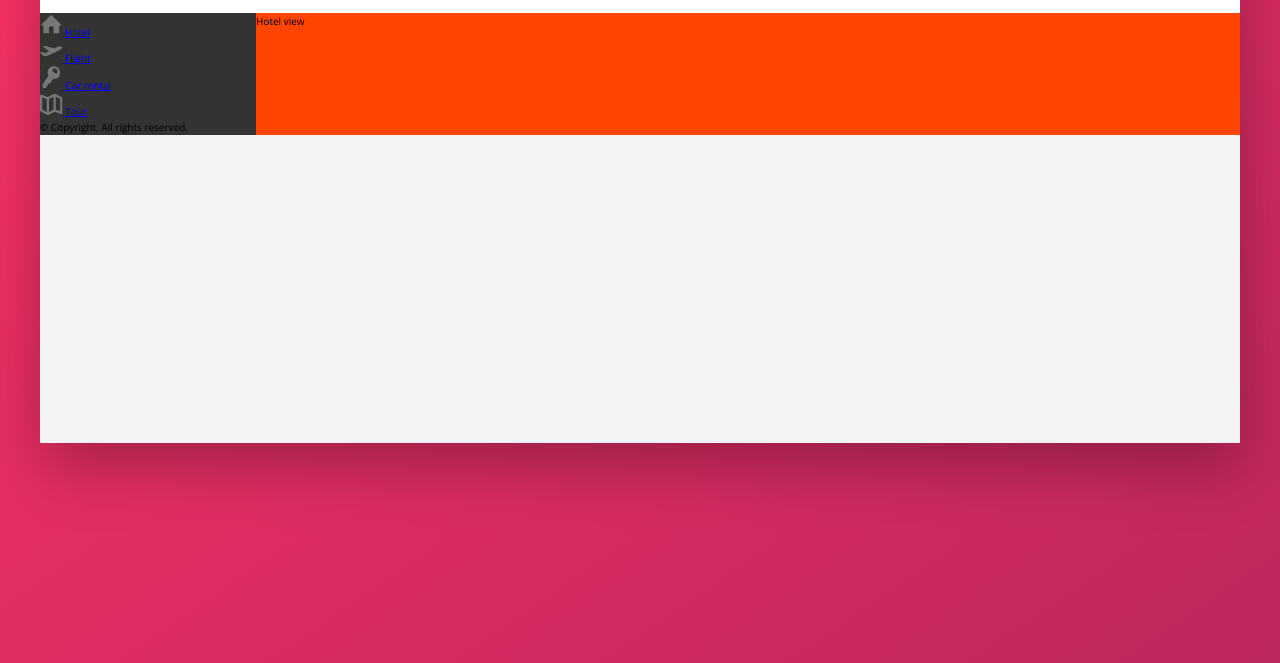
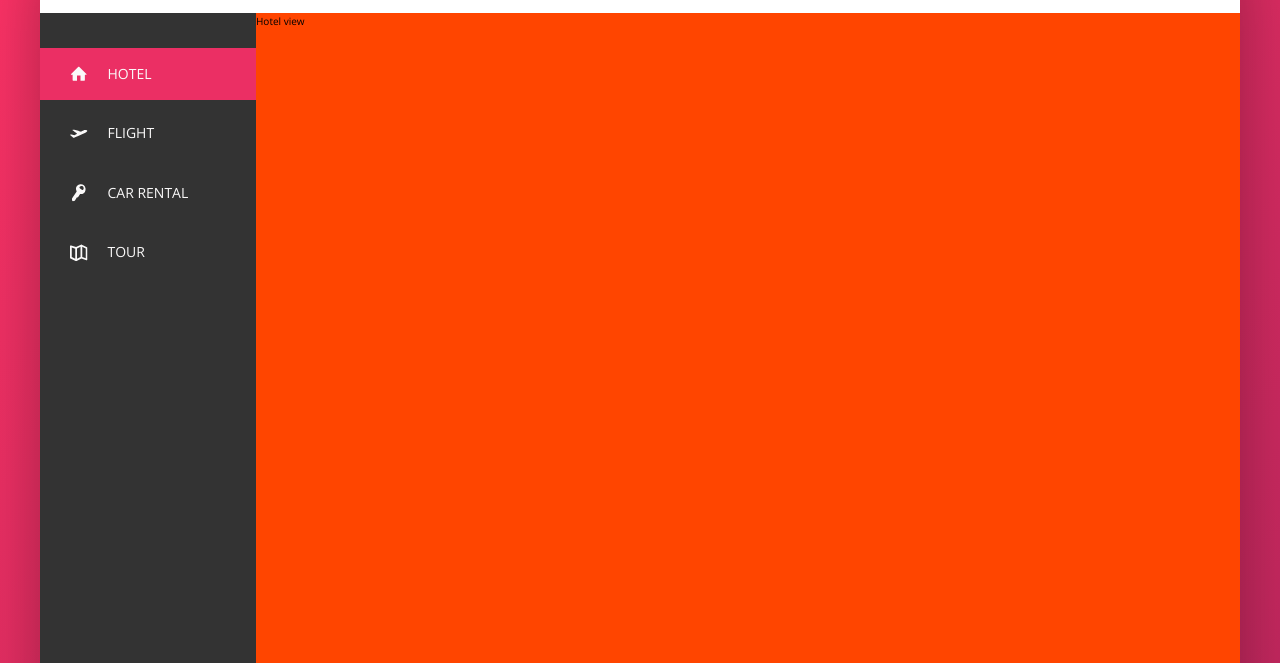
Before and after one commit to Hamadrial/Demo-Website-Booking, a website: page index.html in a window 1280 px wide. Shown: the part 137-800 px from the top of the page. Drawn offline with nearby package versions, Linux system fonts and the light colour scheme.

Commit message:
side-nav

```diff
--- a/index.html
+++ b/index.html
@@ -52,11 +52,12 @@
 				</nav> <!-- /.user-nav -->
 			</header>
 
+			<!-- CONTENT -->
 			<div class="content">
 				<nav class="sidebar">
 					<ul class="side-nav">
 						<!-- Hotel -->
-						<li class="side-nav__item">
+						<li class="side-nav__item side-nav__item--active">
 							<a href="#" class="side-nav__link">
 								<svg class="side-nav__icon">
 									<use xlink:href="img/sprite.svg#icon-home"></use>
@@ -98,7 +99,7 @@
 
 					<div class="legal">
 						&copy; Copyright. All rights reserved.
-					</div>
+					</div> <!-- /.legal -->
 				</nav> <!-- /.sidebar -->
 
 				<main class="hotel-view">
--- a/sass/_components.scss
+++ b/sass/_components.scss
@@ -125,19 +125,70 @@
 
 /* ================= SIDE-NAV  ==================*/
 .side-nav {
+  margin-top: 3.5rem;
+  font-size: 1.4rem;
   list-style: none;
 
   &__item {
+    position: relative;
 
+    &:not(:last-child) {
+      margin-bottom: .7rem;
+    }
   }
 
-  &__link {
+  &__item::before {
+    content: "";
+    position: absolute;
+    top: 0;
+    left: 0;
+    height: 100%;
+    width: 3px;
+    background-color: var(--color-primary);
+    // Transform and delay .2s for the full width effect
+    transition: transform .2s,
+      width .4s cubic-bezier(1, 0, 0, 1) .2s
+      background-color .1s;
+    transform: scaleY(0);
+  }
 
+  &__item:hover::before,
+  &__item--active::before {
+    transform: scaleY(1);
+    width: 100%;
+  }
+
+  &__item:active::before {
+    background-color: var(--color-primary-light);
+  }
+
+  &__link:link,
+  &__link:visited {
+    display: block;
+    padding: 1.5rem 3rem;
+    text-decoration: none;
+    text-transform: uppercase;
+    color: var(--color-grey-light-1);
+    // Align icons and text center
+    display: flex;
+    align-items: center;
+    // Place link text above item hover animation
+    position: relative;
+    z-index: 10;
   }
 
   &__icon {
-    height: 2.25rem;
-    width: 2.25rem;
-    fill: var(--color-grey-dark-2);
+    height: 1.75rem;
+    width: 1.75rem;
+    margin-right: 2rem;
+    fill: currentColor;
   }
 }
+
+/* ================= LEGAL TEXT  ==================*/
+.legal {
+  padding: 2.5rem;
+  font-size: 1.2rem;
+  text-align: center;
+  color: var(--color-grey-light-4);
+}
--- a/sass/_layout.scss
+++ b/sass/_layout.scss
@@ -29,7 +29,7 @@
   // For side-nav and legal
   display: flex;
   flex-direction: column;
-  align-content: space-around;
+  justify-content: space-between;
 }
 
 .hotel-view {
@@ -37,4 +37,5 @@
   flex: 1;
   background-color: #fff;
   background-color: orangered;
+  height: 80rem;
 }
```
Also changed, not shown: css/style.css.
